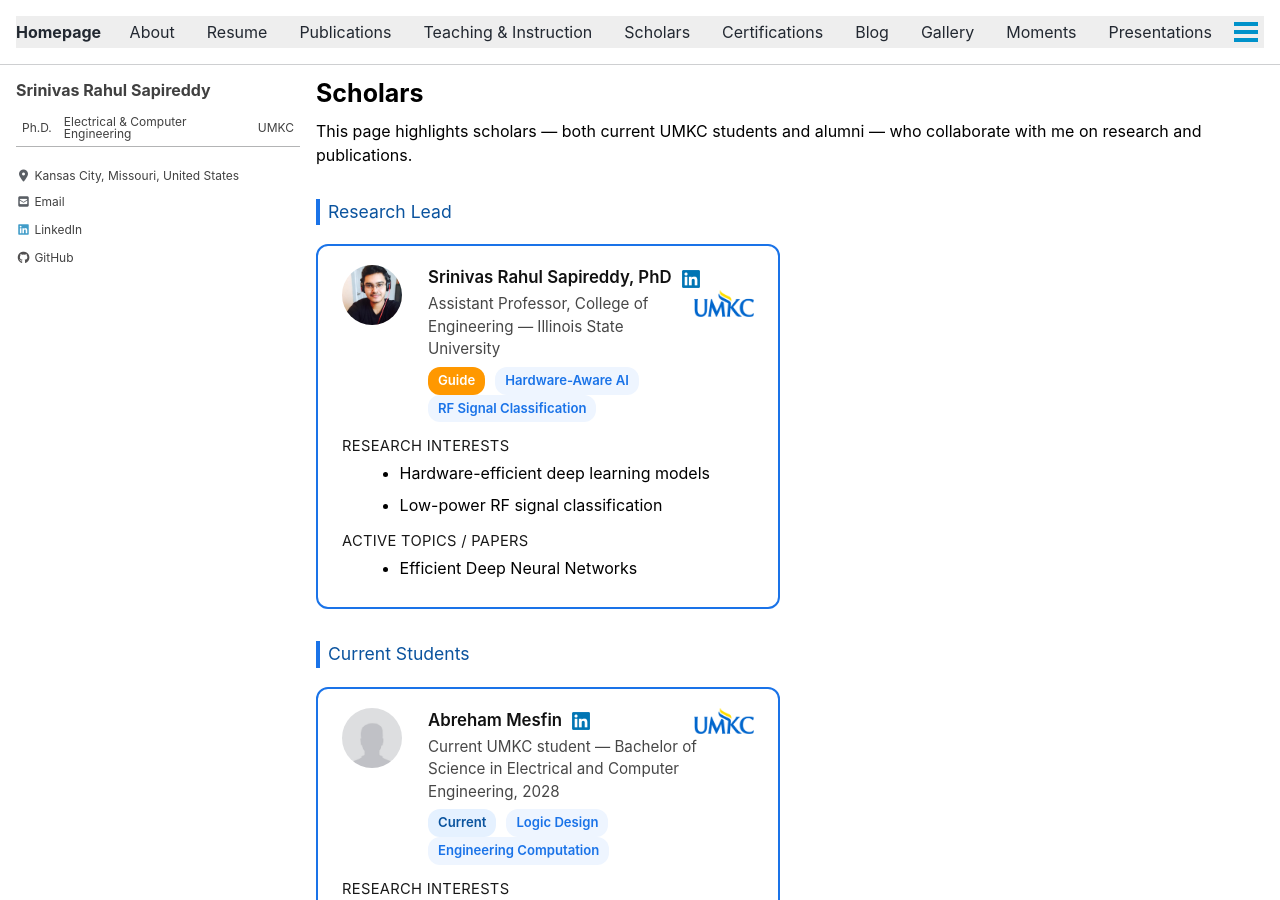
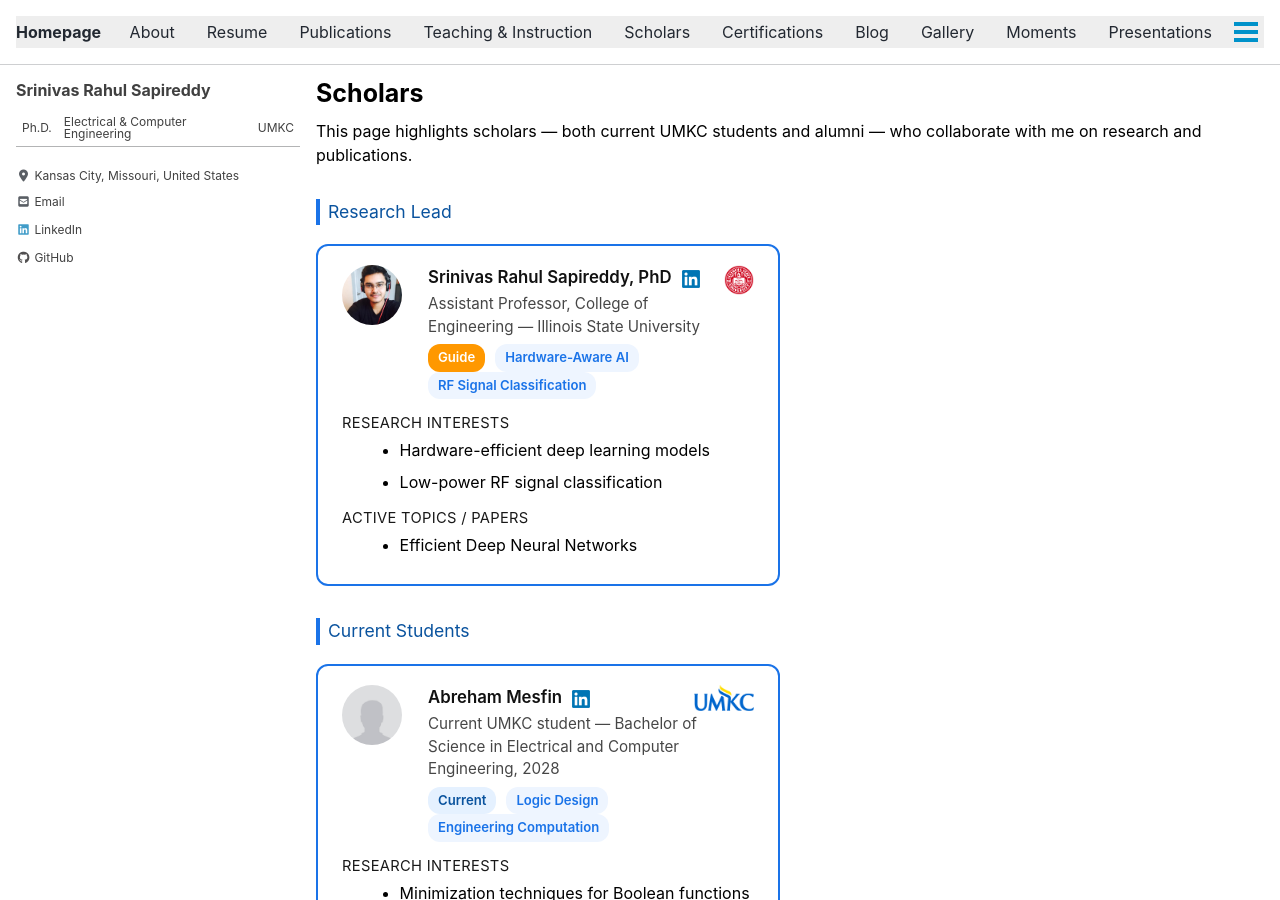
Before and after one commit to srsapireddy/srsapireddy.github.io, a Jekyll site: the page built from _pages/scholars.md, in a window 1280 px wide and 900 px high. Built offline with Jekyll 4.4.1, drawn with Linux system fonts in a browser that asks for light colours; cached includes are drawn as plain includes; nearby versions of some CDN libraries.

Commit message:
Update scholars.md

```diff
--- a/_pages/scholars.md
+++ b/_pages/scholars.md
@@ -151,7 +151,7 @@
       <div>
         <div class="sch-name">Srinivas Rahul Sapireddy, PhD
           <a href="https://www.linkedin.com/in/srsapireddy2020/" target="_blank">
-          <img src="/images/linkedin.png" alt="LinkedIn" style="width:18px; height:18px; margin-left:6px; vertical-align:middle;"><img src="/images/UMKC.png" alt="UMKC Logo" class="logo">
+          <img src="/images/linkedin.png" alt="LinkedIn" style="width:18px; height:18px; margin-left:6px; vertical-align:middle;"><img src="/images/isu.png" alt="UMKC Logo" class="logo">
         </a>
         </div>
         <div class="sch-sub">Assistant Professor, College of Engineering — Illinois State University</div>
```
